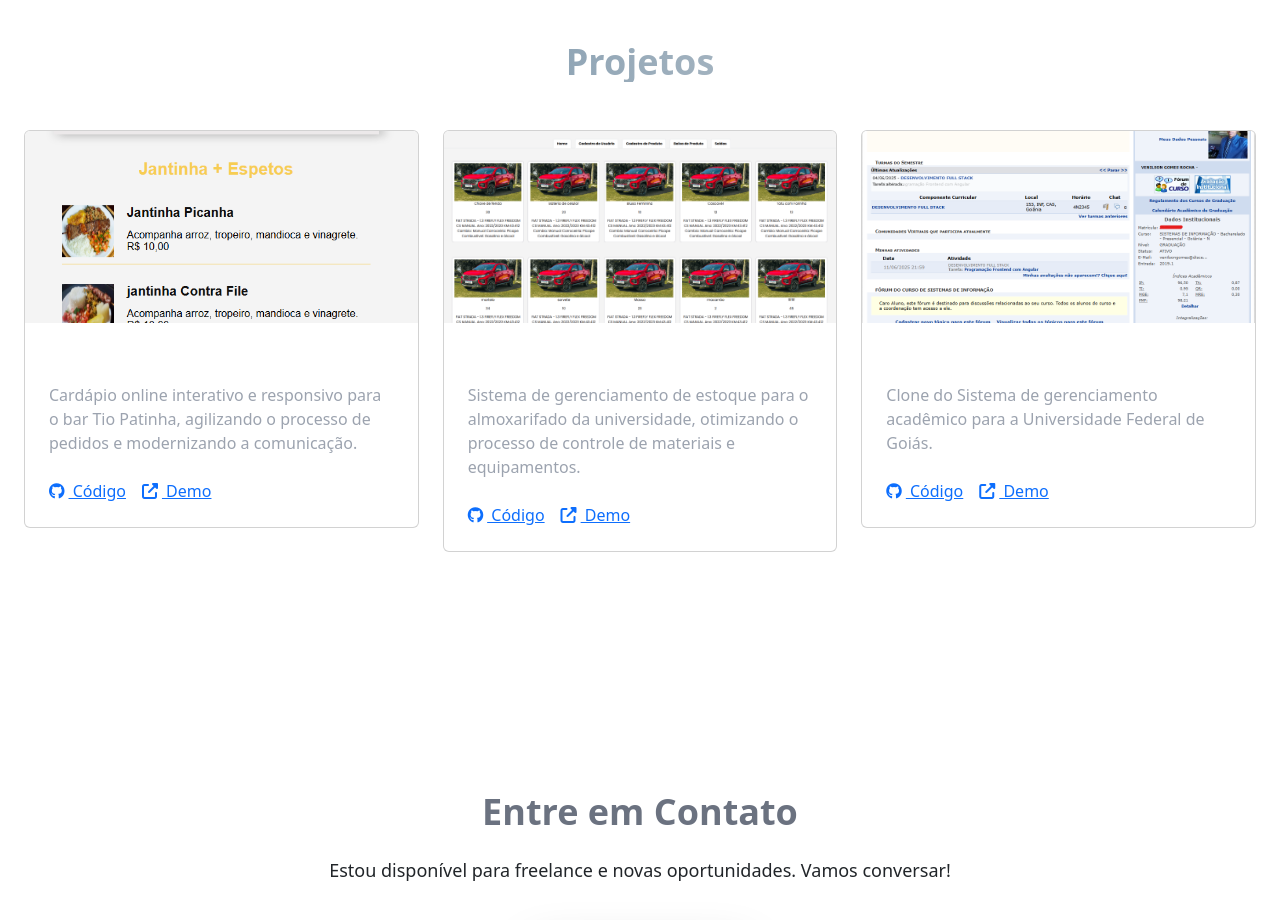
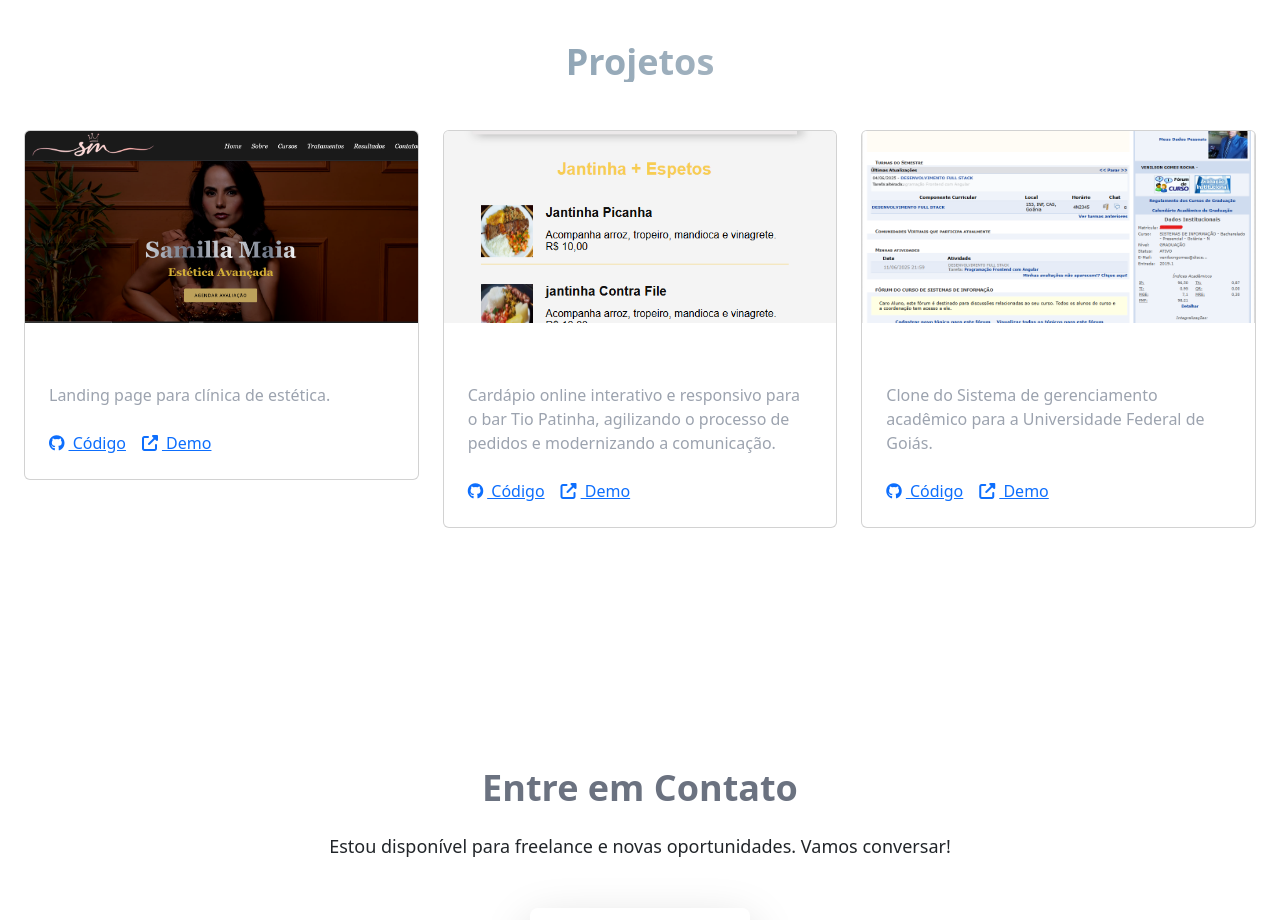
Before and after one commit to venilsongomes/Portifolio, a React (Vite) app: page / in a window 1280 px wide. Shown: the part 1860-2780 px from the top of the page. Built offline with nearby package versions, Linux system fonts and the light colour scheme.

Commit message:
feat: adição do projeto clinica

```diff
--- a/src/Projetos.jsx
+++ b/src/Projetos.jsx
@@ -3,6 +3,7 @@ import imf from './assets/pai.svg'
 import sigaa from './assets/sigaa.png'
 import cardapio from './assets/cardapio.png'
 import almoxarifado from './assets/almox.png'
+import clinica from './assets/clinica.png'
 
 function Projetos() {
     return (
@@ -17,6 +18,21 @@ function Projetos() {
                <div class="">
 
                 <div class="rounded-lg overflow-hidden card">
+               <img src={clinica} alt="Imagem do Projeto Clínica de Estética" className='w-full h-48 object-cover' />
+                    <div class="p-6">
+                        <h3 class="text-xl font-bold mb-2 text-white">Clínica de Estética</h3>
+                        <p class="text-gray-400 mb-4">Landing page para clínica de estética.</p>
+                        <div class="flex space-x-4">
+                            <a href="https://github.com/venilsongomes/clinica" target="_blank" class="text-highlight-color hover:text-white transition-colors"><i class="fab fa-github mr-1"></i> Código</a>
+                            <a href="https://venilsongomes.github.io/clinica/" target="_blank" class="text-highlight-color hover:text-white transition-colors"><i class="fas fa-external-link-alt mr-1"></i> Demo</a>
+                        </div>
+                    </div>
+                </div>
+                </div>
+
+                <div class="">
+
+                <div class="rounded-lg overflow-hidden card">
                <img src={cardapio} alt="Imagem do Projeto Cardápio" className='w-full h-48 object-cover' />
                     <div class="p-6">
                         <h3 class="text-xl font-bold mb-2 text-white">Cardápio Online</h3>
@@ -27,20 +43,6 @@ function Projetos() {
                         </div>
                     </div>
                 </div>
-                </div>
-
-
-
-                <div class="rounded-lg overflow-hidden card">
-               <img src={almoxarifado} alt="Imagem do Projeto Almoxarifado" className='w-full h-48 object-cover' />
-                    <div class="p-6">
-                        <h3 class="text-xl font-bold mb-2 text-white">Almoxarifado</h3>
-                        <p class="text-gray-400 mb-4">Sistema de gerenciamento de estoque para o almoxarifado da universidade, otimizando o processo de controle de materiais e equipamentos.</p>
-                        <div class="flex space-x-4">
-                            <a href="https://github.com/venilsongomes/Almoxarifado" target="_blank" class="text-highlight-color hover:text-white transition-colors"><i class="fab fa-github mr-1"></i> Código</a>
-                            <a href="https://venilsongomes.github.io/Almoxarifado/" target="_blank" class="text-highlight-color hover:text-white transition-colors"><i class="fas fa-external-link-alt mr-1"></i> Demo</a>
-                        </div>
-                    </div>
                 </div>
 
 
```
Also changed, not shown: src/assets/clinica.png (added), 1 other file (tests, documents, lock files or other folders).
